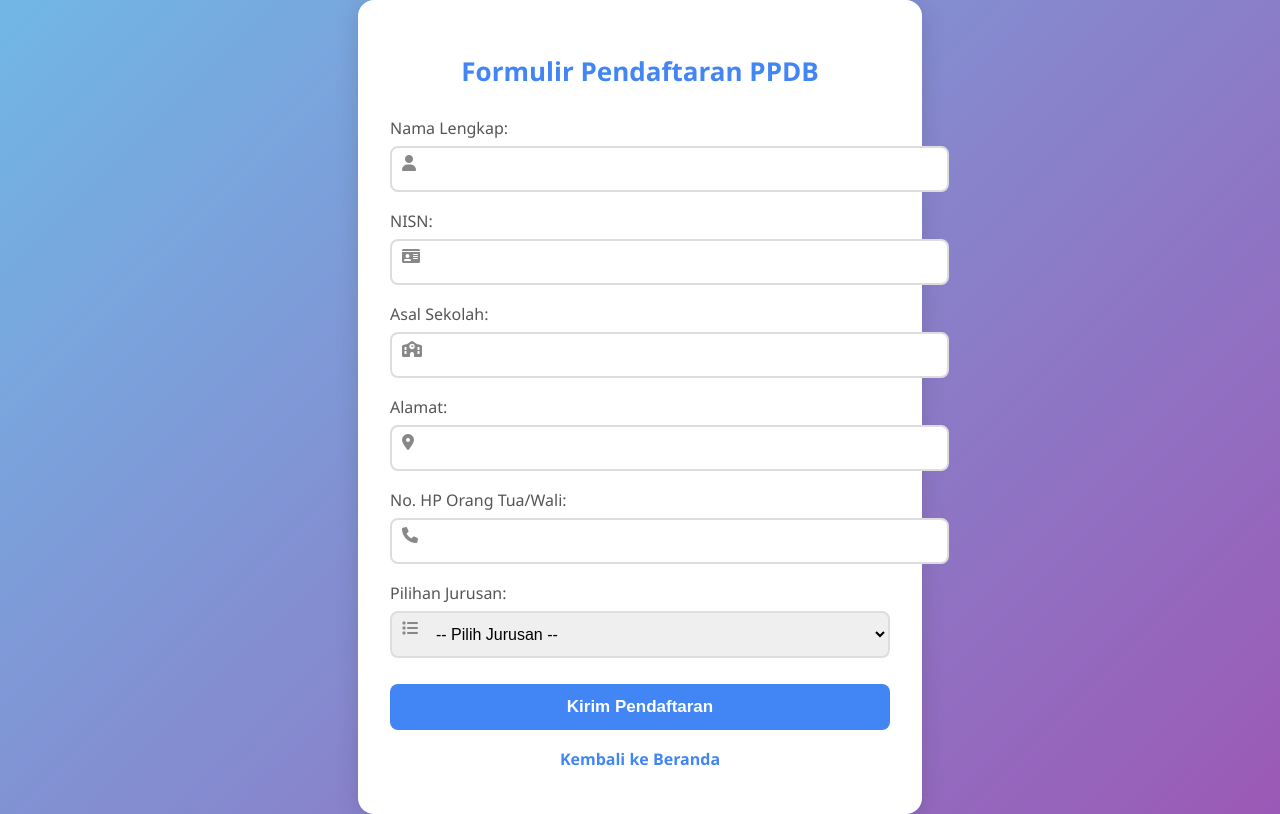
After one commit to irenekrismawati/projek-ppdb, a Flask app: page /daftar in a window 1280 px wide. The commit adds this page. Run offline with Flask 3, Linux system fonts and the light colour scheme.

Commit message:
Add registration form and update routes: implement user registration functionality with form validation and flash messages, and update navigation links accordingly

```diff
--- a/ppdb-web/app/routes/main.py
+++ b/ppdb-web/app/routes/main.py
@@ -1,12 +1,32 @@
-from flask import Blueprint, render_template, request, redirect, url_for
+from flask import Blueprint, render_template, request, redirect, url_for, flash
 from flask_login import login_required, current_user
 from app.models import db, Pendaftaran, Sekolah
 
 main_bp = Blueprint('main_bp', __name__)
 
 # -------- Halaman Utama (Publik) --------
-@main_bp.route("/")
+@main_bp.route("/", methods=['GET', 'POST'])
 def index():
+    if request.method == 'POST':
+        # Ambil data dari form pendaftaran singkat di index.html
+        nama = request.form.get('nama')
+        asal_sekolah = request.form.get('asal_sekolah')
+        no_hp = request.form.get('no_hp')
+        pilihan_jurusan = request.form.get('pilihan_jurusan')
+        # Simpan ke database jika model Pendaftaran sesuai
+        if nama and asal_sekolah and no_hp and pilihan_jurusan:
+            pendaftaran = Pendaftaran(
+                nama=nama,
+                asal_sekolah=asal_sekolah,
+                no_hp=no_hp,
+                pilihan_jurusan=pilihan_jurusan
+            )
+            db.session.add(pendaftaran)
+            db.session.commit()
+            flash('Pendaftaran berhasil! Kami akan menghubungi Anda.', 'success')
+        else:
+            flash('Semua field harus diisi!', 'error')
+        return redirect(url_for('main_bp.index'))
     return render_template("index.html")
 
 # -------- Dashboard User (Harus Login) --------
@@ -18,11 +38,10 @@ def dashboard():
     return render_template("dashboard.html", current_user=current_user, pendaftarans=pendaftarans)
 
 # -------- Halaman Detail Pendaftaran --------
-@main_bp.route('/pendaftaran/<int:pendaftaran_id>')
-@login_required
-def view_pendaftaran(pendaftaran_id):
-    # Ambil data pendaftaran tertentu berdasarkan ID
-    pendaftaran = Pendaftaran.query.get_or_404(pendaftaran_id)
-    # Ambil data sekolah terkait pendaftaran
-    sekolah = Sekolah.query.get(pendaftaran.sekolah_id)
-    return render_template("detail_pendaftaran.html", pendaftaran=pendaftaran, sekolah=sekolah)
+@main_bp.route('/daftar', methods=['GET', 'POST'])
+def daftar():
+    if request.method == 'POST':
+        # proses data pendaftaran
+        ...
+        return redirect(url_for('main_bp.daftar'))
+    return render_template('daftar.html')
--- /dev/null
+++ b/ppdb-web/app/templates/daftar.html
@@ -0,0 +1,168 @@
+<!DOCTYPE html>
+<html lang="id">
+<head>
+    <meta charset="UTF-8">
+    <meta name="viewport" content="width=device-width, initial-scale=1.0">
+    <title>Formulir Pendaftaran PPDB</title>
+    <link rel="stylesheet" href="https://cdnjs.cloudflare.com/ajax/libs/font-awesome/6.0.0/css/all.min.css">
+    <style>
+        body {
+            min-height: 100vh;
+            background: linear-gradient(135deg, #71b7e6, #9b59b6);
+            display: flex;
+            align-items: center;
+            justify-content: center;
+            font-family: 'Segoe UI', Arial, sans-serif;
+            margin: 0;
+        }
+        .container {
+            background: #fff;
+            padding: 36px 32px 28px 32px;
+            border-radius: 16px;
+            box-shadow: 0 4px 24px rgba(0,0,0,0.13);
+            max-width: 500px;
+            width: 100%;
+        }
+        h1 {
+            color: #4285f4;
+            text-align: center;
+            margin-bottom: 28px;
+            font-size: 26px;
+        }
+        .form-group {
+            margin-bottom: 18px;
+            position: relative;
+        }
+        .form-group label {
+            display: block;
+            margin-bottom: 7px;
+            color: #555;
+            font-weight: 500;
+        }
+        .form-group input, .form-group select {
+            width: 100%;
+            padding: 12px 15px 12px 40px;
+            border: 2px solid #ddd;
+            border-radius: 8px;
+            font-size: 16px;
+            transition: border-color 0.3s;
+        }
+        .form-group input:focus, .form-group select:focus {
+            border-color: #4285f4;
+            outline: none;
+        }
+        .form-group i {
+            position: absolute;
+            left: 12px;
+            top: 38px;
+            color: #888;
+        }
+        button {
+            width: 100%;
+            padding: 13px;
+            background: #4285f4;
+            color: #fff;
+            border: none;
+            border-radius: 8px;
+            font-size: 17px;
+            font-weight: 600;
+            cursor: pointer;
+            transition: background 0.2s;
+            margin-top: 8px;
+        }
+        button:hover {
+            background: #3367d6;
+        }
+        .alert {
+            padding: 12px;
+            border-radius: 8px;
+            margin-bottom: 18px;
+            text-align: center;
+            font-size: 15px;
+        }
+        .alert-error {
+            background: #ffebee;
+            color: #ea4335;
+            border: 1px solid #ea4335;
+        }
+        .alert-success {
+            background: #e8f5e9;
+            color: #34a853;
+            border: 1px solid #34a853;
+        }
+        p {
+            text-align: center;
+            margin-top: 18px;
+            color: #666;
+        }
+        a {
+            color: #4285f4;
+            text-decoration: none;
+            font-weight: 600;
+        }
+        a:hover {
+            text-decoration: underline;
+        }
+        @media (max-width: 480px) {
+            .container {
+                padding: 20px 8px 16px 8px;
+            }
+        }
+    </style>
+</head>
+<body>
+    <div class="container">
+        <h1>Formulir Pendaftaran PPDB</h1>
+        {% with messages = get_flashed_messages(with_categories=true) %}
+            {% if messages %}
+                {% for category, message in messages %}
+                    <div class="alert alert-{{ category }}">
+                        {{ message }}
+                    </div>
+                {% endfor %}
+            {% endif %}
+        {% endwith %}
+
+        <form method="POST" action="{{ url_for('main_bp.daftar') }}">
+            <div class="form-group">
+                <label for="nama">Nama Lengkap:</label>
+                <i class="fas fa-user"></i>
+                <input type="text" id="nama" name="nama" required>
+            </div>
+            <div class="form-group">
+                <label for="nisn">NISN:</label>
+                <i class="fas fa-id-card"></i>
+                <input type="text" id="nisn" name="nisn" required>
+            </div>
+            <div class="form-group">
+                <label for="asal_sekolah">Asal Sekolah:</label>
+                <i class="fas fa-school"></i>
+                <input type="text" id="asal_sekolah" name="asal_sekolah" required>
+            </div>
+            <div class="form-group">
+                <label for="alamat">Alamat:</label>
+                <i class="fas fa-map-marker-alt"></i>
+                <input type="text" id="alamat" name="alamat" required>
+            </div>
+            <div class="form-group">
+                <label for="no_hp">No. HP Orang Tua/Wali:</label>
+                <i class="fas fa-phone"></i>
+                <input type="text" id="no_hp" name="no_hp" required>
+            </div>
+            <div class="form-group">
+                <label for="pilihan_jurusan">Pilihan Jurusan:</label>
+                <i class="fas fa-list"></i>
+                <select id="pilihan_jurusan" name="pilihan_jurusan" required>
+                    <option value="">-- Pilih Jurusan --</option>
+                    <option value="IPA">IPA</option>
+                    <option value="IPS">IPS</option>
+                    <option value="Bahasa">Bahasa</option>
+                    <option value="Keagamaan">Keagamaan</option>
+                </select>
+            </div>
+            <button type="submit">Kirim Pendaftaran</button>
+        </form>
+        <p><a href="{{ url_for('main_bp.index') }}">Kembali ke Beranda</a></p>
+    </div>
+</body>
+</html>
--- a/ppdb-web/app/templates/index.html
+++ b/ppdb-web/app/templates/index.html
@@ -147,7 +147,7 @@
         <nav>
             <ul>
                 <li><a href="{{ url_for('main_bp.index') }}"><i class="fas fa-home"></i> Beranda</a></li>
-                <li><a href="{{ url_for('auth_bp.register') }}"><i class="fas fa-user-plus"></i> Daftar</a></li>
+                <li><a href="{{ url_for('main_bp.daftar') }}"><i class="fas fa-user-plus"></i> Daftar</a>
                 <li><a href="{{ url_for('auth_bp.login') }}"><i class="fas fa-sign-in-alt"></i> Login</a></li>
             </ul>
         </nav>
@@ -186,7 +186,7 @@
         </section>
 
         <div class="actions">
-            <a href="{{ url_for('auth_bp.register') }}"><i class="fas fa-user-plus"></i> Daftar Sekarang</a>
+            <a href="{{ url_for('main_bp.daftar') }}"><i class="fas fa-user-plus"></i> Daftar Sekarang</a>
             <a href="{{ url_for('auth_bp.login') }}"><i class="fas fa-sign-in-alt"></i> Login</a>
         </div>
     </main>
```
Also changed, not shown: ppdb-web/app/templates/data_pendaftaran.html (deleted, +0 -26 lines).
